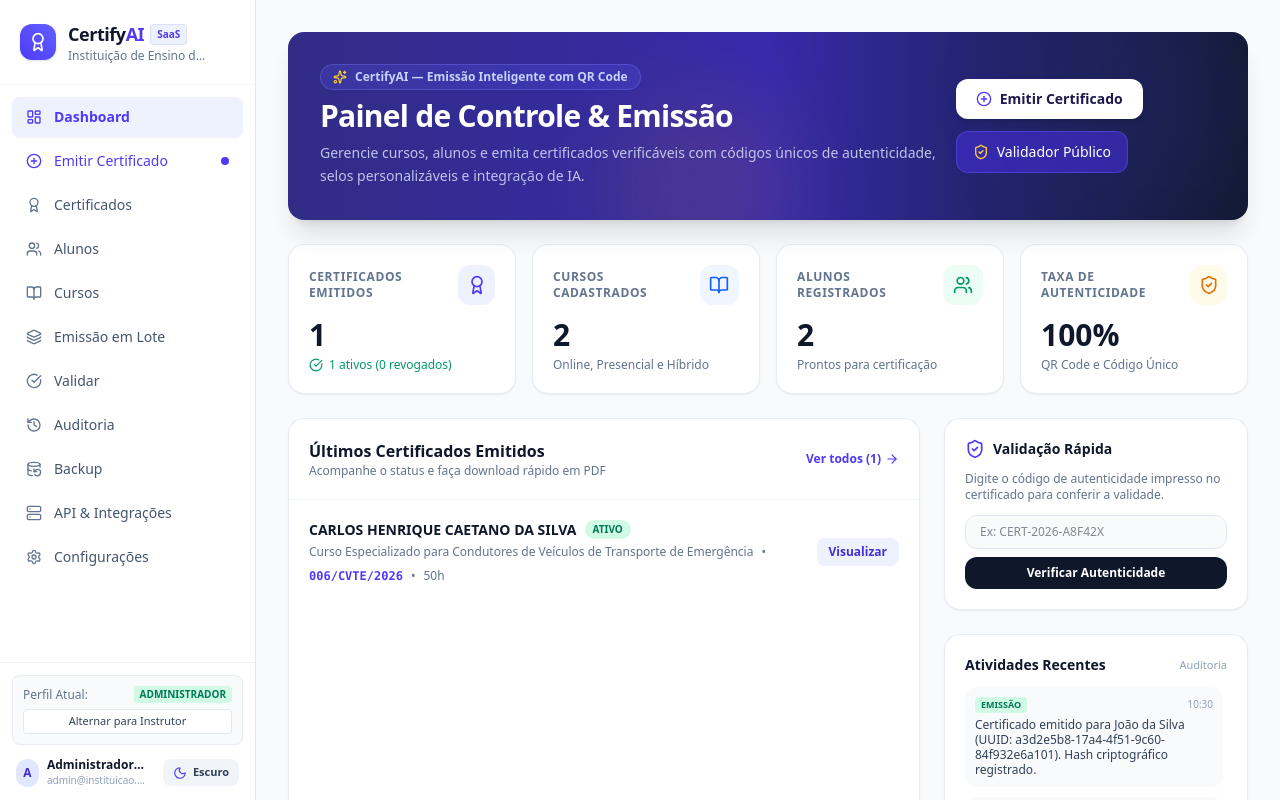
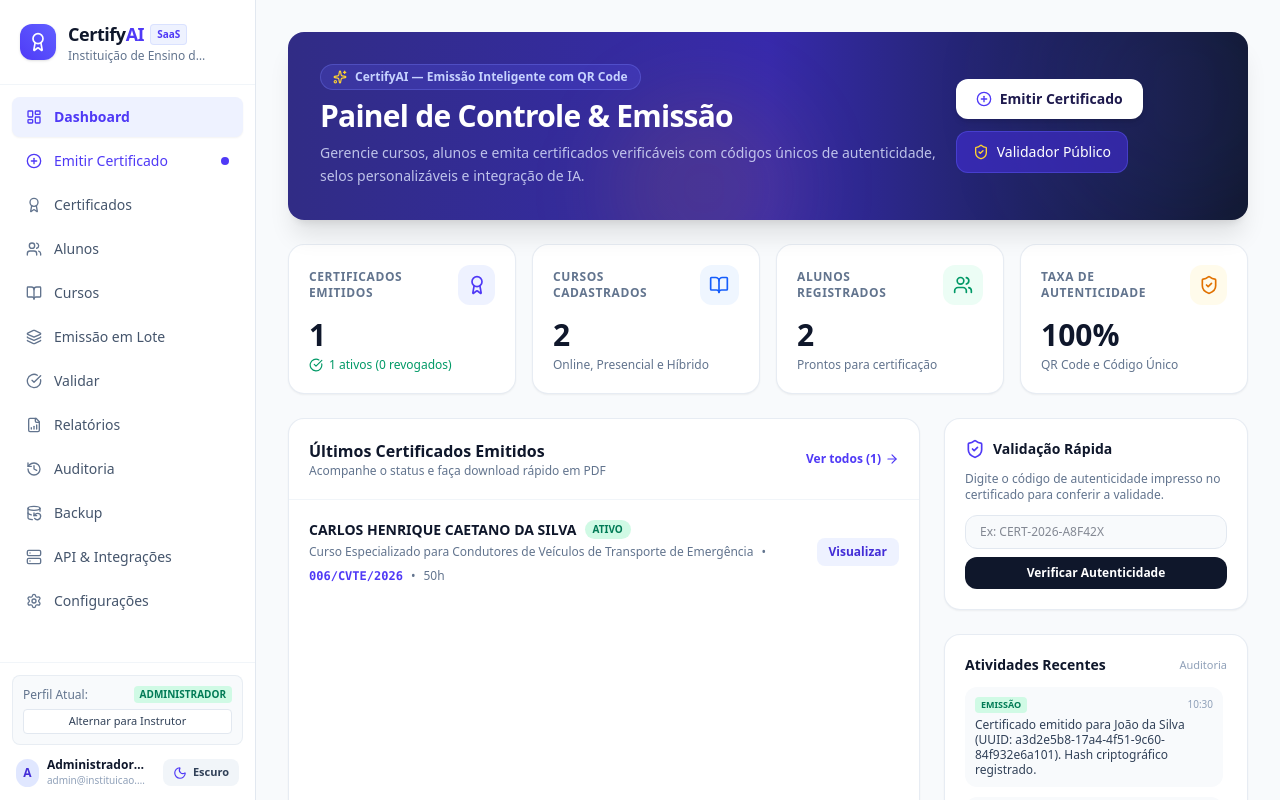
Before and after one commit to glaydsonaraujo25-cloud/Certificados, a React (Vite) app: page / in a window 1280 px wide. Shown: the top 800 px of the page. Built offline with nearby package versions, Linux system fonts and the light colour scheme.

Commit message:
feat: adicionar relatórios ao menu lateral

```diff
--- a/src/components/Layout.tsx
+++ b/src/components/Layout.tsx
@@ -16,6 +16,7 @@ import {
   X,
   History,
   DatabaseBackup,
+  FileBarChart,
 } from 'lucide-react';
 
 interface LayoutProps {
@@ -43,6 +44,7 @@ export const Layout: React.FC<LayoutProps> = ({ children }) => {
     { id: 'courses', label: 'Cursos', icon: BookOpen },
     { id: 'batch-emission', label: 'Emissão em Lote', icon: Layers },
     { id: 'validate', label: 'Validar', icon: CheckCircle },
+    { id: 'reports', label: 'Relatórios', icon: FileBarChart },
     { id: 'audit', label: 'Auditoria', icon: History },
     { id: 'backup', label: 'Backup', icon: DatabaseBackup },
     { id: 'api', label: 'API & Integrações', icon: Server },
```
